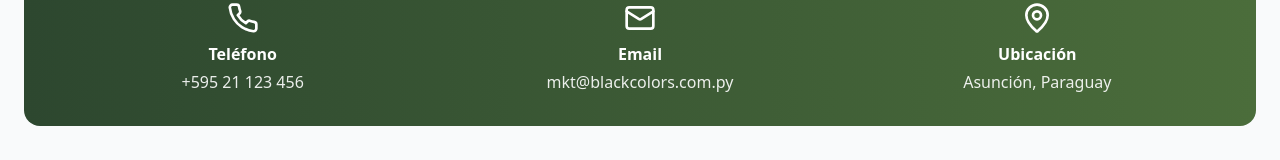
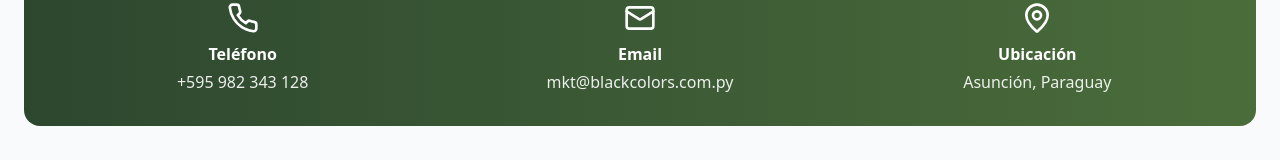
Before and after one commit to francobg7/black-colors-eco-print, a React (Vite) app: page /productos/equipos/brother-ads-1200 in a window 1280 px wide. Shown: the part 1570-1730 px from the top of the page. Built offline with nearby package versions, Linux system fonts and the light colour scheme.

Commit message:
modified

```diff
--- a/src/pages/productos/equipos/[slug].tsx
+++ b/src/pages/productos/equipos/[slug].tsx
@@ -878,7 +878,7 @@ const DetalleEquipo = () => {
             <div className="text-center">
               <Phone className="w-8 h-8 mx-auto mb-2" />
               <h3 className="font-semibold mb-1">Teléfono</h3>
-              <p className="opacity-90">+595 21 123 456</p>
+              <p className="opacity-90">+595 982 343 128</p>
             </div>
             <div className="text-center">
               <Mail className="w-8 h-8 mx-auto mb-2" />
```
